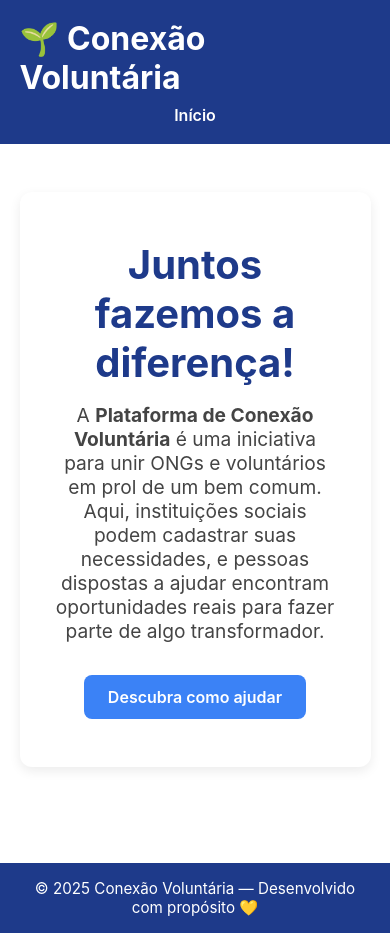
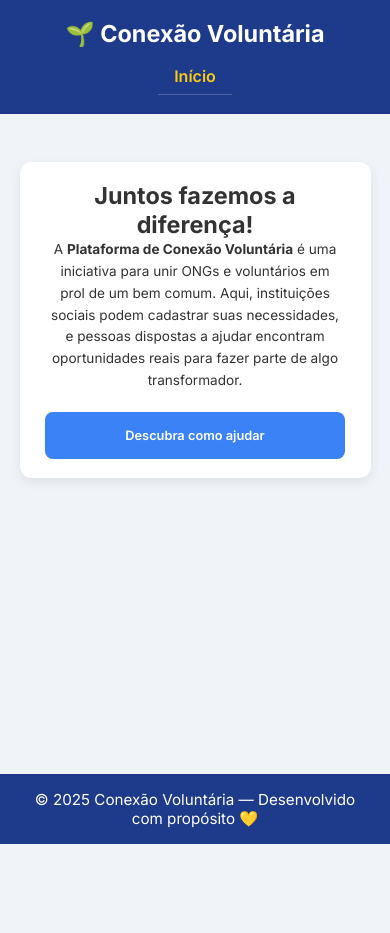
Before and after one commit to SrLinku/Projeto-Voluntariado, a plain HTML site: page index.html in a window 390 px wide. After the commit the page ends 844 px from the top, so only its background shows below. Drawn offline with Linux system fonts and the light colour scheme.

Commit message:
style: alterado o modelo de estilização
Inserido um css para a tela de inicio e um css geral onde outras tela iram poder reutilizar. Tambem foi inserido comentarios aos codigos

```diff
--- /dev/null
+++ b/css/inicio.css
@@ -0,0 +1,47 @@
+/* ===== TELA INICIAL ===== */
+
+/* Define o espaço principal da tela com altura flexível */
+main {
+  flex: 1;
+  padding: 3rem 0;
+}
+
+/* Estilo da seção de destaque (hero) */
+.hero {
+  background: white;
+  padding: clamp(1rem, 5vw, 3rem) clamp(1rem, 5vw, 2rem);
+  border-radius: 12px;
+  box-shadow: 0 4px 12px rgba(0, 0, 0, 0.08);
+  text-align: center;
+}
+
+/* Título principal da seção hero */
+.hero h2 {
+  font-size: clamp(1.1rem, 6vw, 2.5rem);
+}
+
+/* Parágrafo explicativo da hero */
+.hero p {
+  font-size: clamp(0.85rem, 2.5vw, 1.2rem);
+  line-height: 1.6;
+  padding: 0 0.5rem;
+  overflow-wrap: break-word;
+  margin-bottom: 20px;
+}
+
+/* Botão de chamada para ação (CTA) */
+.hero .btn {
+  font-size: clamp(0.8rem, 2.5vw, 1.1rem);
+  padding: clamp(0.5rem, 3vw, 1rem) clamp(1rem, 5vw, 1.5rem);
+  width: 100%;
+  max-width: 300px;
+  margin: 0 auto;
+}
+
+/* ===== RESPONSIVIDADE ===== */
+@media (max-width: 480px) {
+  .hero .btn {
+    width: 100%;
+    padding: 1rem;
+  }
+}
--- a/css/style.css
+++ b/css/style.css
@@ -1,39 +1,57 @@
+/* ===== CSS GERAL ===== */
+
+/* Zera margens e paddings padrão, e adota o modelo de caixa border-box */
 * {
     margin: 0;
     padding: 0;
     box-sizing: border-box;
 }
 
-html, body {
+/* Configurações básicas da estrutura da página */
+body,
+html {
     font-family: 'Inter', sans-serif;
     height: 100%;
     display: flex;
     flex-direction: column;
+    background-color: #f0f4f8;
+    color: #333;
 }
 
+/* Container centralizado e responsivo para uso geral */
 .container {
     width: 90%;
     max-width: 1100px;
     margin: auto;
 }
 
+/* ===== HEADER ===== */
+
+/* Estilização do cabeçalho */
 header {
     background-color: #1e3a8a;
     color: white;
     padding: 1.2rem 0;
 }
 
+/* Estrutura do conteúdo dentro do header */
 .header-content {
     display: flex;
     flex-direction: column;
     align-items: center;
 }
 
+/* Título principal do site */
 header h1 {
-    font-size: 2rem;
+    font-size: clamp(1.2rem, 6vw, 2.5rem);
     margin-bottom: 0.5rem;
+    line-height: 1.3;
+    word-break: break-word;
+    text-align: center;
+    padding: 0 1rem;
 }
 
+/* Lista de links de navegação */
 nav ul {
     list-style: none;
     display: flex;
@@ -41,6 +59,7 @@ nav ul {
     flex-wrap: wrap;
 }
 
+/* Estilo dos links do menu */
 nav ul li a {
     color: white;
     text-decoration: none;
@@ -48,38 +67,25 @@ nav ul li a {
     transition: color 0.3s ease;
 }
 
+/* Estado ativo e hover do menu */
 nav ul li a:hover,
 nav ul li a.active {
     color: #facc15;
 }
 
-main {
-    flex: 1;
-    padding: 3rem 0;
+/* ===== FOOTER ===== */
+
+/* Rodapé fixado no final com espaçamento e cor consistentes */
+footer {
+    background-color: #1e3a8a;
+    color: white;
+    padding: 1rem 0;
+    text-align: center;
+    font-size: 0.95rem;
+    margin-top: auto;
 }
 
-.hero {
-    background: white;
-    padding: 3rem 2rem;
-    border-radius: 12px;
-    box-shadow: 0 4px 12px rgba(0, 0, 0, 0.08);
-    text-align: center;
-}
-
-.hero h2 {
-    font-size: 2.5rem;
-    margin-bottom: 1rem;
-    color: #1e3a8a;
-}
-
-.hero p {
-    font-size: 1.2rem;
-    margin-bottom: 2rem;
-    max-width: 700px;
-    margin-left: auto;
-    margin-right: auto;
-    color: #444;
-}
+/* ===== BOTÕES REUTILIZÁVEIS ===== */
 
 .btn {
     display: inline-block;
@@ -90,17 +96,37 @@ main {
     border-radius: 8px;
     font-weight: 600;
     transition: background 0.3s ease;
+    text-align: center;
 }
 
+/* Efeito hover do botão */
 .btn:hover {
     background-color: #2563eb;
 }
 
-footer {
-    background-color: #1e3a8a;
-    color: white;
-    padding: 1rem 0;
-    text-align: center;
-    margin-top: 3rem;
-    font-size: 0.95rem;
+/* ===== RESPONSIVIDADE ===== */
+
+@media (max-width: 768px) {
+    .header-content {
+        align-items: center;
+    }
+
+    nav ul {
+        flex-direction: column;
+        gap: 1rem;
+        align-items: center;
+        width: 100%;
+    }
+
+    nav ul li {
+        width: 100%;
+        text-align: center;
+    }
+
+    nav ul li a {
+        display: inline-block;
+        width: auto;
+        padding: 0.5rem 1rem;
+        border-bottom: 1px solid rgba(255, 255, 255, 0.2);
+    }
 }
--- a/index.html
+++ b/index.html
@@ -1,26 +1,46 @@
 <!DOCTYPE html>
 <html lang="pt-BR">
   <head>
+    <!-- Configuração básica da página -->
     <meta charset="UTF-8" />
     <meta name="viewport" content="width=device-width, initial-scale=1.0" />
     <title>Plataforma de Conexão Voluntária</title>
+
+    <!-- Importação do CSS geral (estrutura, header, footer, botões, etc.) -->
     <link rel="stylesheet" href="css/style.css" />
+
+    <!-- Importa o estilo específico da página inicial -->
+    <link rel="stylesheet" href="css/inicio.css" />
+
+    <!-- Fonte Inter do Google Fonts (moderna e legível) -->
+    <link
+      href="https://fonts.googleapis.com/css2?family=Inter:wght@400;600;700&display=swap"
+      rel="stylesheet"
+    />
   </head>
   <body>
+    <!-- Cabeçalho com título e menu de navegação -->
     <header>
       <div class="container header-content">
+        <!-- Título principal do sistema -->
         <h1>🌱 Conexão Voluntária</h1>
+
+        <!-- Menu de navegação do topo -->
         <nav>
           <ul>
-            <li><a href="index.html">Início</a></li>
+            <li><a href="index.html" class="active">Início</a></li>
           </ul>
         </nav>
       </div>
     </header>
 
+    <!-- Conteúdo principal da página -->
     <main class="container">
       <section class="hero">
+        <!-- Título da seção de destaque -->
         <h2>Juntos fazemos a diferença!</h2>
+
+        <!-- Texto explicativo da plataforma -->
         <p>
           A <strong>Plataforma de Conexão Voluntária</strong> é uma iniciativa
           para unir ONGs e voluntários em prol de um bem comum. Aqui,
@@ -28,10 +48,13 @@
           dispostas a ajudar encontram oportunidades reais para fazer parte de
           algo transformador.
         </p>
+
+        <!-- Botão com chamada para ação (CTA) redirecionando à visualização -->
         <a class="btn">Descubra como ajudar</a>
       </section>
     </main>
 
+    <!-- Rodapé da página -->
     <footer>
       <div class="container">
         <p>&copy; 2025 Conexão Voluntária — Desenvolvido com propósito 💛</p>
```
